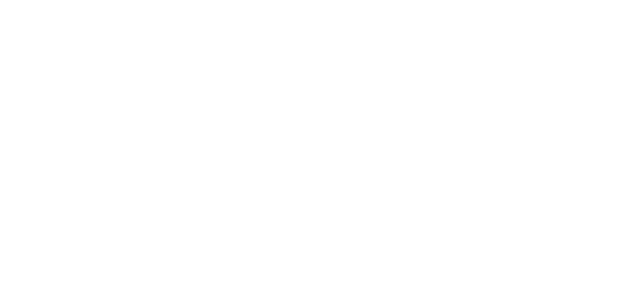
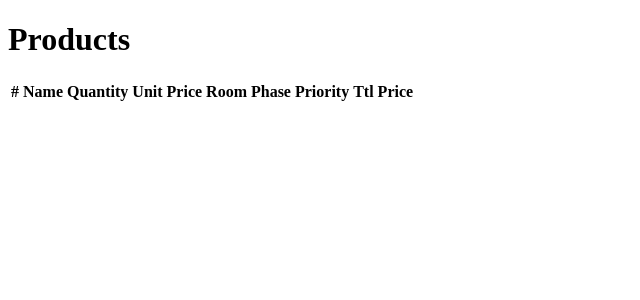
Before and after one commit to AlfaZeroh1/Home-Budgeter, a PHP site: page / in a window 1280 px wide. Before the commit the part shown is empty. Shown: the top 300 px of the page, without its empty margins (0-640 px from the left). Run offline with PHP 8.4, Linux system fonts and the light colour scheme; lists and menus that the app fills with data are empty.

Commit message:
Enough for today

```diff
--- a/index.php
+++ b/index.php
@@ -1,3 +1,28 @@
 <?php
 include "php/DB.php";
 ?>
+<!DOCTYPE html>
+<html lang="en">
+<head>
+    <meta charset="UTF-8">
+    <meta name="viewport" content="width=device-width, initial-scale=1.0">
+    <title>Document</title>
+</head>
+<body>
+    <h1>Products</h1>
+    <div class="cont">
+        <table>
+            <tr>
+                <th>#</th>
+                <th>Name</th>
+                <th>Quantity</th>
+                <th>Unit Price</th>
+                <th>Room</th>
+                <th>Phase</th>
+                <th>Priority</th>
+                <th>Ttl Price</th>
+            </tr>
+        </table>
+    </div>
+</body>
+</html>
```
